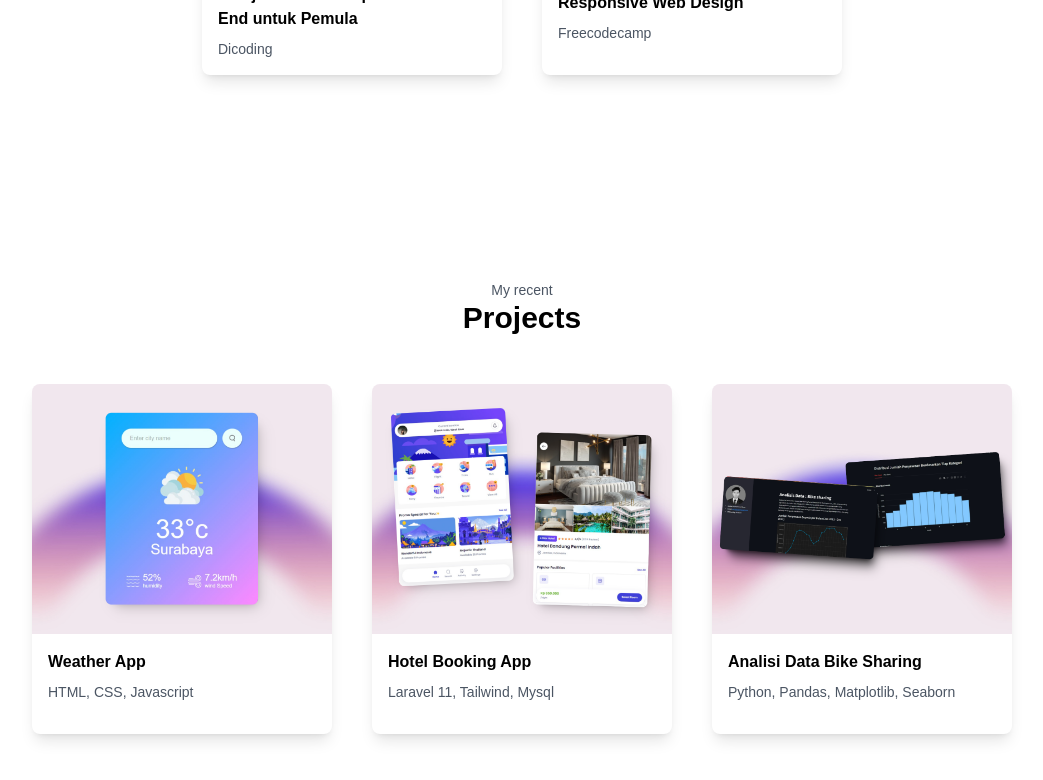
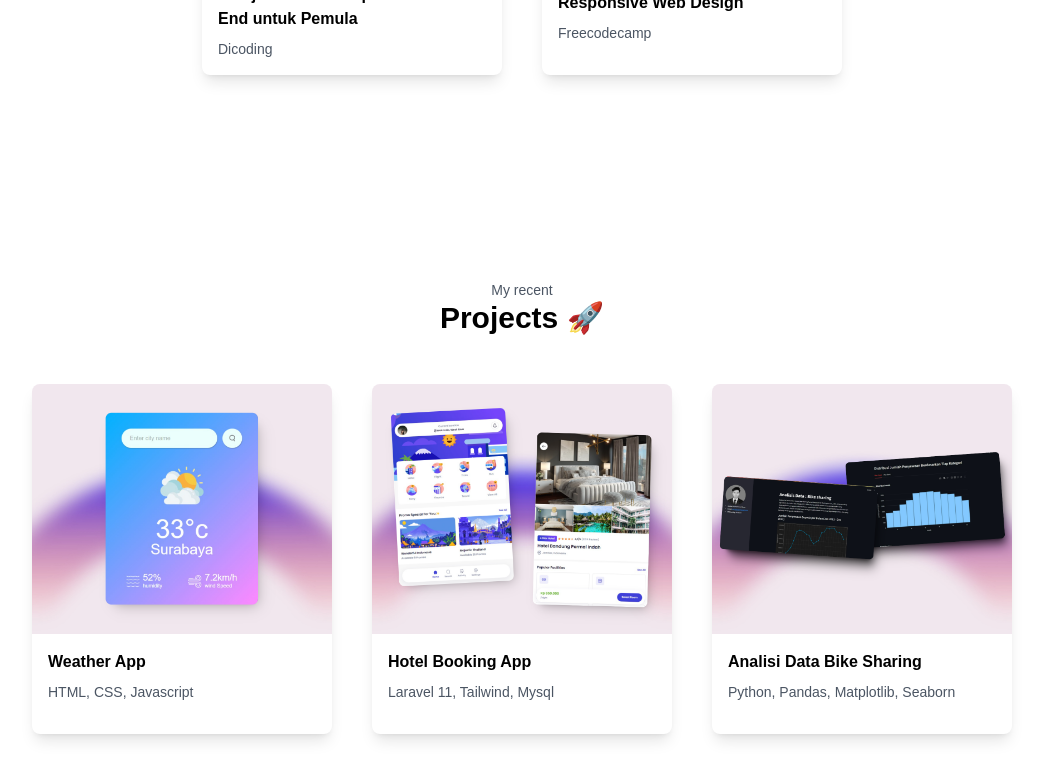
Before and after one commit to ilhaaam24/react-portofolio, a React (Vite) app: page / in a window 1280 px wide. Shown: the part 3133-3913 px from the top of the page, without its empty margins (118-1161 px from the left). Built offline with nearby package versions, Linux system fonts and the light colour scheme.

Commit message:
feat emot judul product

```diff
--- a/src/pages/Project.jsx
+++ b/src/pages/Project.jsx
@@ -19,7 +19,7 @@ const Project = () => {
     <div id="project" className="flex flex-col items-center justify-center min-h-screen p-4 gap-4 mt-8  ">
       <div className="flex flex-col justify-center items-center">
         <p className="text-sm text-gray-600">My recent</p>
-        <h1 className="text-3xl font-bold mb-8">Projects</h1>
+        <h1 className="text-3xl font-bold mb-8">Projects 🚀</h1>
       </div>
       <div className="flex flex-wrap justify-center gap-10 w-full max-w-screen-lg">
         {projects.map((project, index) => (
```
